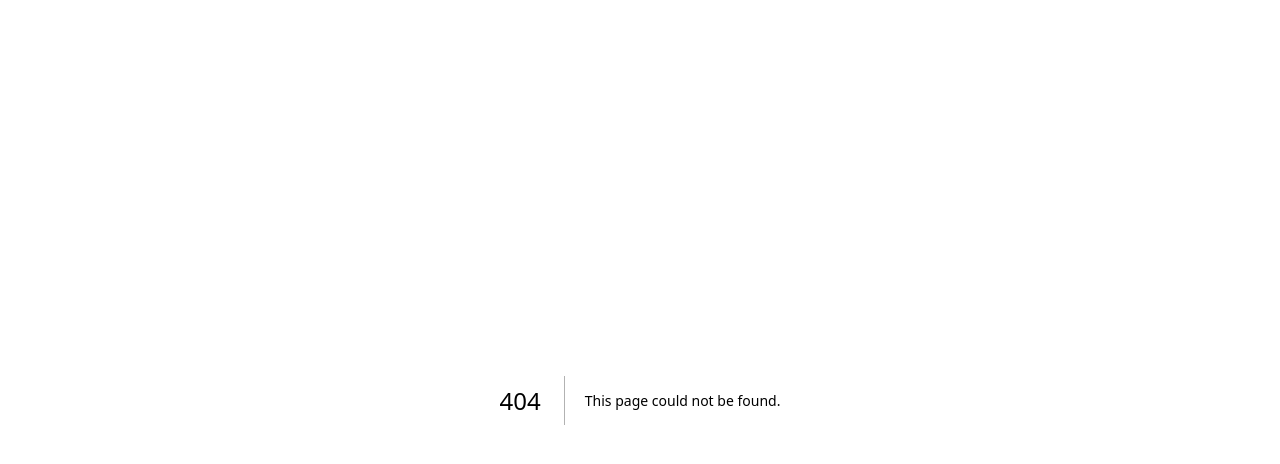
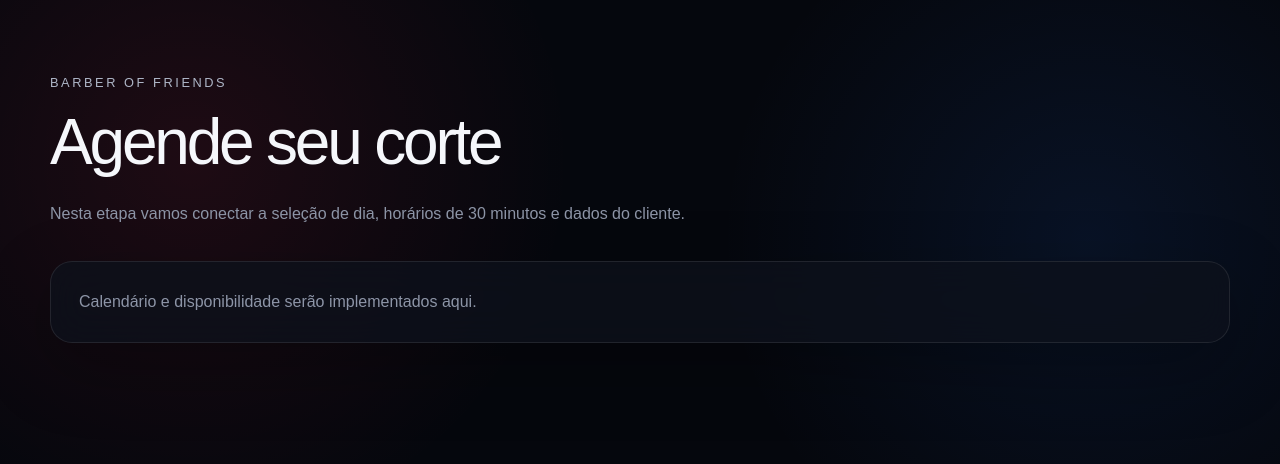
Before and after one commit to DevDonov4n/Barber-of-Friends, a Next.js app in the folder barber-of-friends/: page /agendar in a window 1280 px wide. Before the commit this address had no page. Shown: the top 464 px of the page. Built offline with nearby package versions, Linux system fonts and the light colour scheme.

Commit message:
feat: add appointment page foundation

```diff
--- /dev/null
+++ b/barber-of-friends/src/app/agendar/page.tsx
@@ -0,0 +1,14 @@
+export default function AgendarPage() {
+  return (
+    <main className="site-shell">
+      <section className="page">
+        <span className="eyebrow">Barber of Friends</span>
+        <h1 className="page-title">Agende seu corte</h1>
+        <p className="page-subtitle">Nesta etapa vamos conectar a seleção de dia, horários de 30 minutos e dados do cliente.</p>
+        <div className="panel glass">
+          <p style={{ color: "var(--muted)", margin: 0 }}>Calendário e disponibilidade serão implementados aqui.</p>
+        </div>
+      </section>
+    </main>
+  );
+}
```
